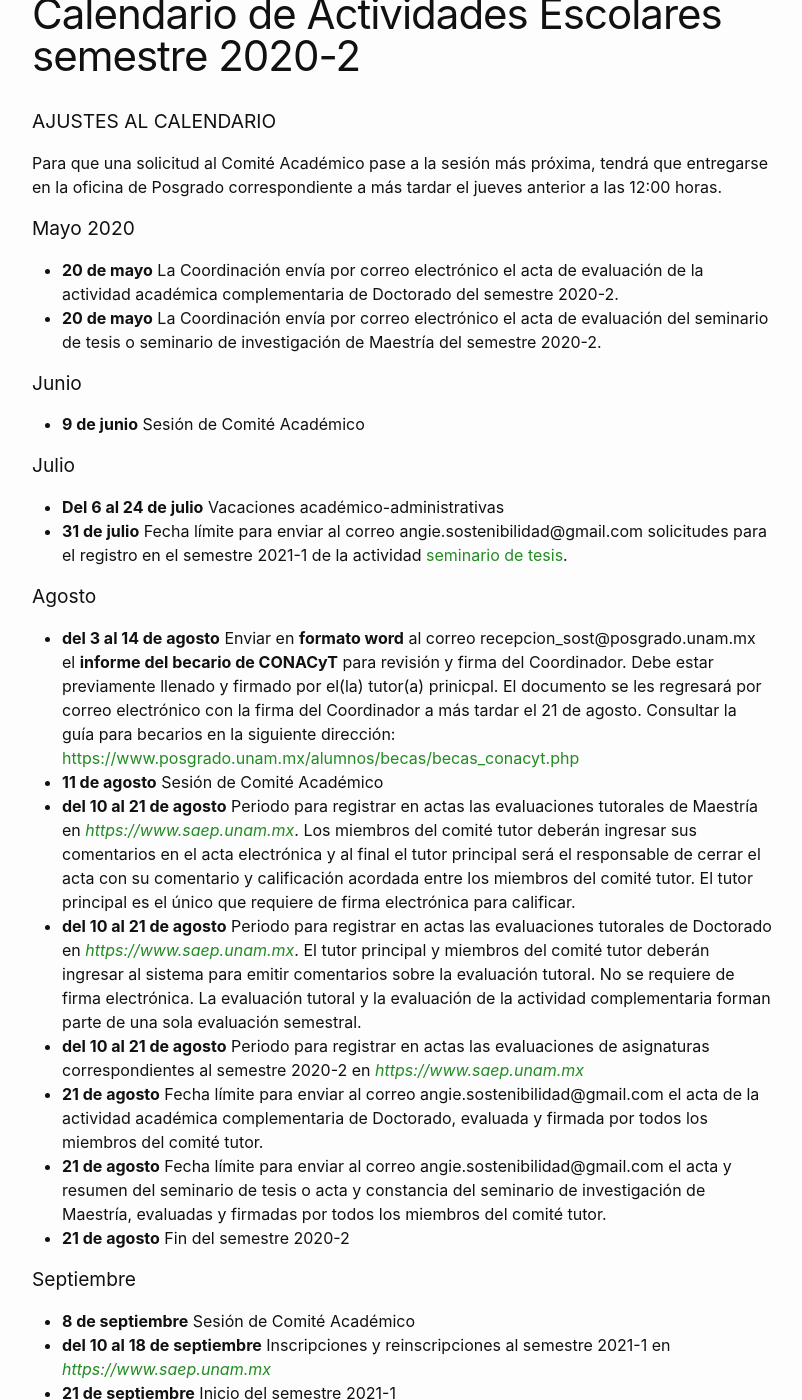
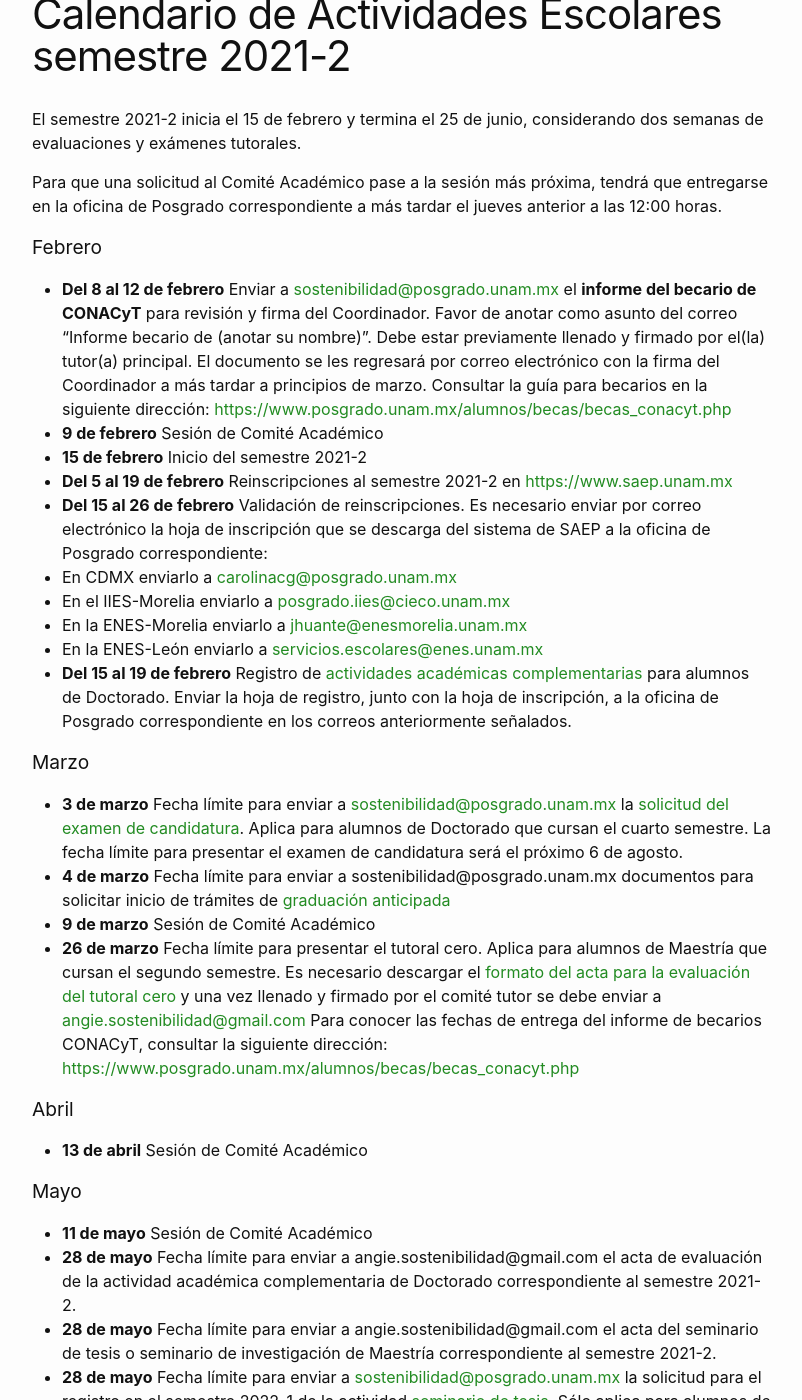
Before and after one commit to pcs-unam/pcs-unam.github.io, a Jekyll site: the page built from posgrado/calendario2.md, in a window 1280 px wide and 1400 px high, scrolled down 205 px. Shown: the whole window, without its empty margins (238-1040 px from the left). Built offline with Jekyll 4.4.1, drawn with Linux system fonts in a browser that asks for light colours; some of the changed text lies outside the part shown.

Commit message:
Calendario 2021-2 actualizado

```diff
--- a/posgrado/calendario2.md
+++ b/posgrado/calendario2.md
@@ -1,47 +1,60 @@
 ---
-title: Calendario de Actividades Escolares semestre 2020-2
+title: Calendario de Actividades Escolares semestre 2021-2
 layout: page
 permalink: /posgrado/calendario2/
 pleca: /assets/plecas/p17.jpg
 ---
 
-### AJUSTES AL CALENDARIO
+El semestre 2021-2 inicia el 15 de febrero y termina el 25 de junio, considerando dos semanas de evaluaciones y exámenes tutorales.
 
 Para que una solicitud al Comité Académico pase a la sesión más próxima, tendrá que entregarse en la oficina de Posgrado correspondiente a más tardar el jueves anterior a las 12:00 horas.
 
-### Mayo 2020
+### Febrero
 
-- **20 de mayo** La Coordinación envía por correo electrónico el acta de evaluación de la actividad académica complementaria de Doctorado del semestre 2020-2.
-- **20 de mayo** La Coordinación envía por correo electrónico el acta de evaluación del seminario de tesis o seminario de investigación de Maestría del semestre 2020-2.
+- **Del 8 al 12 de febrero** Enviar a <sostenibilidad@posgrado.unam.mx> el **informe del becario de CONACyT** para revisión y firma del Coordinador. Favor de anotar como asunto del correo "Informe becario de (anotar su nombre)". Debe estar previamente llenado y firmado por el(la) tutor(a) principal. El documento se les regresará por correo electrónico con la firma del Coordinador a más tardar a principios de marzo. Consultar la guía para becarios en la siguiente dirección: <https://www.posgrado.unam.mx/alumnos/becas/becas_conacyt.php>
+- **9 de febrero** Sesión de Comité Académico
+- **15 de febrero** Inicio del semestre 2021-2
+- **Del 5 al 19 de febrero** Reinscripciones al semestre 2021-2 en <https://www.saep.unam.mx>
+- **Del 15 al 26 de febrero** Validación de reinscripciones.  Es necesario enviar por correo electrónico la hoja de inscripción que se descarga del sistema de SAEP a la oficina de Posgrado correspondiente:
+- En CDMX enviarlo a <carolinacg@posgrado.unam.mx>
+- En el IIES-Morelia enviarlo a <posgrado.iies@cieco.unam.mx>
+- En la ENES-Morelia enviarlo a <jhuante@enesmorelia.unam.mx>
+- En la ENES-León enviarlo a <servicios.escolares@enes.unam.mx>
+- **Del 15 al 19 de febrero** Registro de [actividades académicas complementarias](/doctorado/actividades) para alumnos de Doctorado. Enviar la hoja de registro, junto con la hoja de inscripción, a la oficina de Posgrado correspondiente en los correos anteriormente señalados.
+
+### Marzo
+- **3 de marzo** Fecha límite para enviar a <sostenibilidad@posgrado.unam.mx> la [solicitud del examen de candidatura](/doctorado/candidatura). Aplica para alumnos de Doctorado que cursan el cuarto semestre. La fecha límite para presentar el examen de candidatura será el próximo 6 de agosto.
+- **4 de marzo** Fecha límite para enviar a sostenibilidad@posgrado.unam.mx documentos para solicitar inicio de trámites de [graduación anticipada](/maestria/graduacion-anticipada)
+- **9 de marzo** Sesión de Comité Académico
+- **26 de marzo** Fecha límite para presentar el tutoral cero. Aplica para alumnos de Maestría que cursan el segundo semestre. Es necesario descargar el [formato del acta para la evaluación del tutoral cero](/assets/formatos/maestria/tutoral_0.pdf)  y una vez llenado y firmado por el comité tutor se debe enviar a <angie.sostenibilidad@gmail.com>
+Para conocer las fechas de entrega del informe de becarios CONACyT, consultar la siguiente dirección: <https://www.posgrado.unam.mx/alumnos/becas/becas_conacyt.php>
+
+### Abril
+
+- **13 de abril** Sesión de Comité Académico
+
+### Mayo
+
+- **11 de mayo** Sesión de Comité Académico
+- **28 de mayo** Fecha límite para enviar a angie.sostenibilidad@gmail.com el acta de evaluación de la actividad académica complementaria de Doctorado correspondiente al semestre 2021-2.
+- **28 de mayo** Fecha límite para enviar a angie.sostenibilidad@gmail.com el acta del seminario de tesis o seminario de investigación de Maestría correspondiente al semestre 2021-2.
+- **28 de mayo** Fecha límite para enviar a <sostenibilidad@posgrado.unam.mx> la solicitud para el registro en el semestre 2022-1 de la actividad [seminario de tesis](/maestria/seminario_tesis). Sólo aplica para alumnos de Maestría que cursan el segundo o tercer semestre.
 
 ### Junio
-
-- **9 de junio** Sesión de Comité Académico
+- **8 de junio** Sesión de Comité Académico
+- **11 de junio** Fin del semestre 2021-2
+- **25 de junio** Fecha límite para registrar en actas las evaluaciones tutorales de Doctorado en [*https://www.saep.unam.mx*](https://www.saep.unam.mx/). El tutor principal y miembros del comité tutor deberán ingresar al sistema para emitir comentarios sobre la evaluación tutoral. No se requiere de firma electrónica. La evaluación tutoral y la evaluación de la actividad complementaria forman parte de una sola evaluación semestral.
+- **25 de junio** Fecha límite para enviar a <angie.sostenibilidad@gmail.com> el acta de la actividad académica complementaria de Doctorado del semestre 2021-2, evaluada y firmada por todos los miembros del comité tutor.
+- **25 de junio** Fecha límite para enviar a <angie.sostenibilidad@gmail.com> el acta y resumen del seminario de tesis o acta y constancia del seminario de investigación de Maestría del semestre 2021-2, evaluadas y firmadas por todos los miembros del comité tutor.
+- **25 de junio** Fecha límite para registrar en actas las evaluaciones tutorales de Maestría en [*https://www.saep.unam.mx*](https://www.saep.unam.mx/). Los miembros del comité tutor deberán ingresar sus comentarios en el acta electrónica y **al final el tutor principal será el responsable de cerrar el acta** con su comentario y calificación acordada entre los miembros del comité tutor. El tutor principal es el único que requiere de firma electrónica para calificar.
+- **25 de junio** Fecha límite para registrar en actas las evaluaciones de las asignaturas correspondientes al semestre 2021-2 en [*https://www.saep.unam.mx*](https://www.saep.unam.mx/)
 
 ### Julio
 
-- **Del 6 al 24 de julio** Vacaciones académico-administrativas
-- **31 de julio** Fecha límite para enviar al correo angie.sostenibilidad@gmail.com solicitudes para el registro en el semestre 2021-1 de la actividad [seminario de tesis](/maestria/seminario_tesis).
+- **Del 5 al 223 de julio** Vacaciones académico-administrativas
 
 ### Agosto
 
-- **del 3 al 14 de agosto** Enviar en **formato word** al correo recepcion_sost@posgrado.unam.mx el **informe del becario de CONACyT** para revisión y firma del Coordinador. Debe estar previamente llenado y firmado por el(la) tutor(a) prinicpal. El documento se les regresará por correo electrónico con la firma del Coordinador a más tardar el 21 de agosto. Consultar la guía para becarios en la siguiente dirección: <https://www.posgrado.unam.mx/alumnos/becas/becas_conacyt.php>
-- **11 de agosto** Sesión de Comité Académico
-- **del 10 al 21 de agosto** Periodo para registrar en actas las evaluaciones tutorales de Maestría en [*https://www.saep.unam.mx*](https://www.saep.unam.mx/). Los miembros del comité tutor deberán ingresar sus comentarios en el acta electrónica y al final el tutor principal será el responsable de cerrar el acta con su comentario y calificación acordada entre los miembros del comité tutor. El tutor principal es el único que requiere de firma electrónica para calificar.
-- **del 10 al 21 de agosto** Periodo para registrar en actas las evaluaciones tutorales de Doctorado en [*https://www.saep.unam.mx*](https://www.saep.unam.mx/). El tutor principal y miembros del comité tutor deberán ingresar al sistema para emitir comentarios sobre la evaluación tutoral. No se requiere de firma electrónica. La evaluación tutoral y la evaluación de la actividad complementaria forman parte de una sola evaluación semestral.
-- **del 10 al 21 de agosto** Periodo para registrar en actas las evaluaciones de asignaturas correspondientes al semestre 2020-2 en [*https://www.saep.unam.mx*](https://www.saep.unam.mx/)
-- **21 de agosto** Fecha límite para enviar al correo angie.sostenibilidad@gmail.com el acta de la actividad académica complementaria de Doctorado, evaluada y firmada por todos los miembros del comité tutor.
-- **21 de agosto** Fecha límite para enviar al correo angie.sostenibilidad@gmail.com el acta y resumen del seminario de tesis o acta y constancia del seminario de investigación de Maestría, evaluadas y firmadas por todos los miembros del comité tutor.
-- **21 de agosto** Fin del semestre 2020-2
-
-### Septiembre
-- **8 de septiembre** Sesión de Comité Académico
-- **del 10 al 18 de septiembre** Inscripciones y reinscripciones al semestre 2021-1 en [*https://www.saep.unam.mx*](https://www.saep.unam.mx/)
-- **21 de septiembre** Inicio del semestre 2021-1
-- **30 de septiembre** Fecha límite para presentar exámenes de candidatura pendientes.
-
-### Enero 2021
-- **29 de enero** Fin del semestre 2021-1
-
-### Febrero 2021
-- **15 de febrero** Inicio del semestre 2021-2
+- **6 de agosto** Fecha límite para que los alumnos de Doctorado que cursan el cuarto semestre presenten el examen de candidatura.
+- **9 de agosto** Inicio del semestre 2022-2
+- **10 de agosto** Sesión de Comité Académico
```
